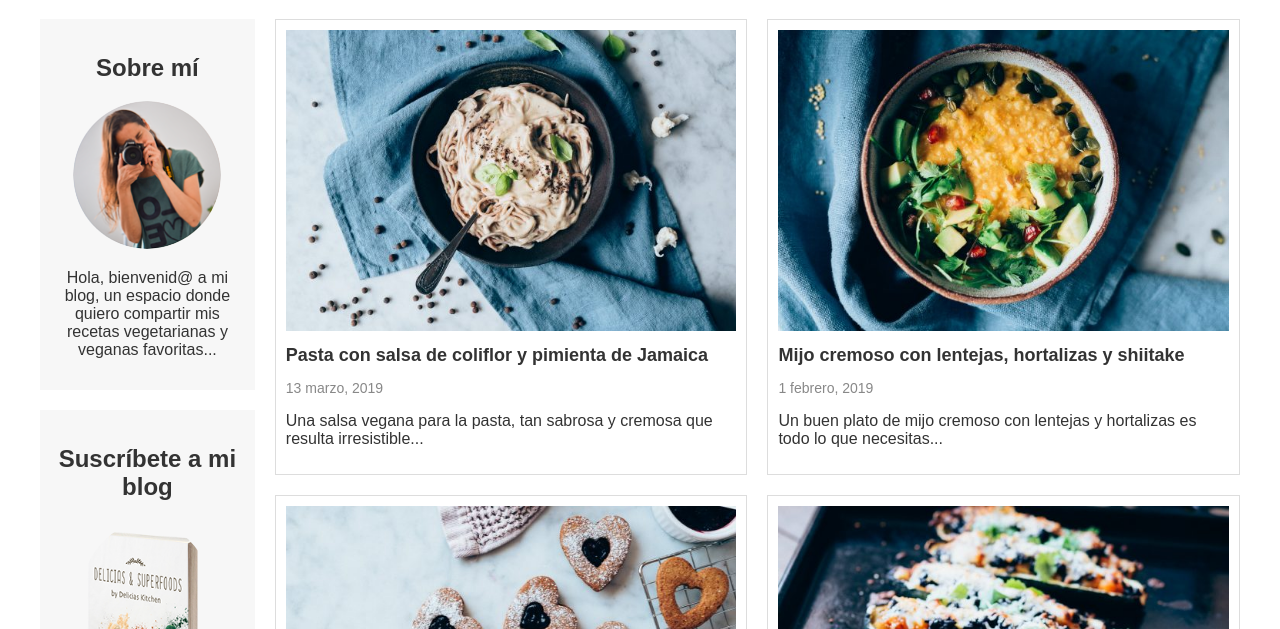
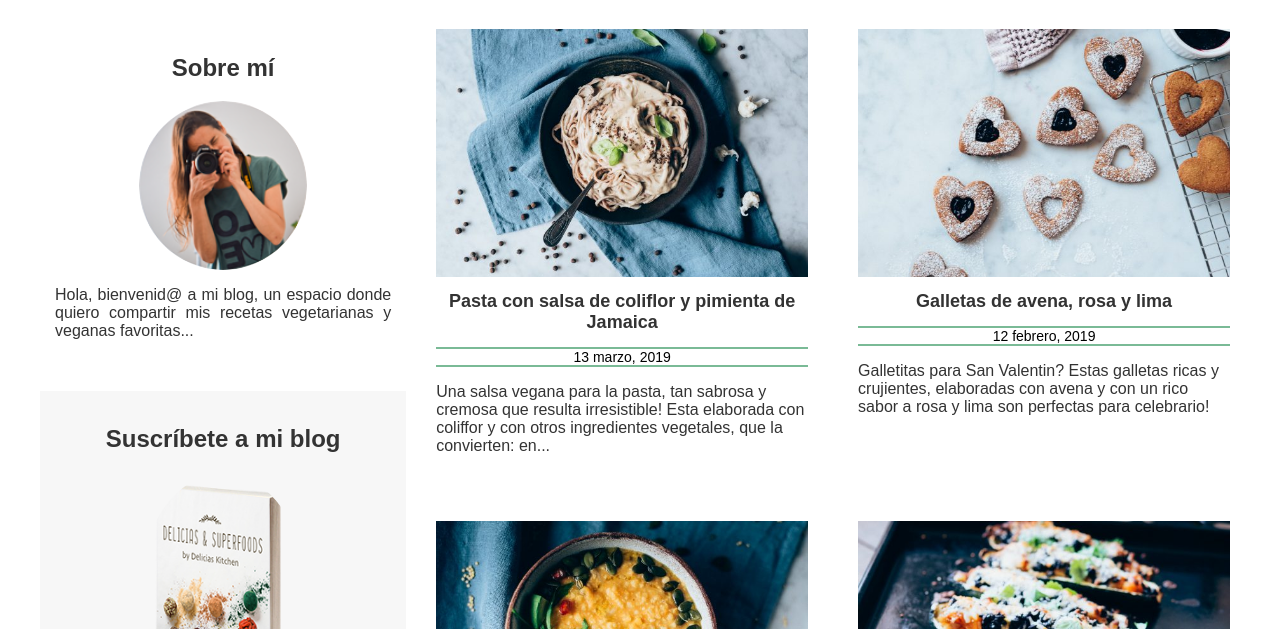
Before and after one commit to SergioITB/Pt4-Projecte, a plain HTML site: page index.html in a window 1280 px wide. Shown: the part 171-800 px from the top of the page. Drawn offline with Linux system fonts and the light colour scheme.

Commit message:
retoques finales, barra lateral justificada, ordenar articulos y  fondo sobre mi

```diff
--- a/css/estilo.css
+++ b/css/estilo.css
@@ -57,20 +57,37 @@ main {
 }
 
 aside {
-    width: 25%;
+    width: 45%;
 }
 
 /* Barra lateral */
-.sobre-mi, .suscripcion {
+.suscripcion {
     background-color: #f7f7f7;
     padding: 15px;
     margin-bottom: 20px;
     text-align: center;
 }
 
+.sobre-mi {
+    padding: 15px;
+    margin-bottom: 20px;
+    text-align: center;
+}
+
 .sobre-mi img, .suscripcion img {
-    width: 80%;
+    width: 50%;
     border-radius: 50%;
+    display: block;
+    margin-left: auto;
+    margin-right: auto;
+}
+
+.sobre-mi h2, .suscripcion h2 {
+    text-align: center;
+}
+
+.sobre-mi p, .suscripcion p {
+    text-align: justify;
 }
 
 .suscripcion button {
@@ -89,16 +106,16 @@ aside {
 
 /* Sección de artículos */
 .articulos {
-    width: 55%;
+    width: 100%;
     display: grid;
-    grid-template-columns: repeat(auto-fit, minmax(250px, 1fr));
-    gap: 20px;
+    grid-template-columns: repeat(2, 1fr);
+    gap: 30px;
 }
 
 .articulos article {
     background-color: #fff;
     padding: 10px;
-    border: 1px solid #ddd;
+    border: none;
 }
 
 .articulos img {
@@ -109,11 +126,15 @@ aside {
 .articulos h3 {
     font-size: 18px;
     margin: 10px 0 5px;
+    text-align: center;
 }
 
 .fecha {
-    color: #888;
+    color: #000000;
     font-size: 14px;
+    text-align: center;
+    border-bottom: solid 2px #7ABA96;
+    border-top: solid 2px #7ABA96;
 }
 
 /* Pie de página */
--- a/index.html
+++ b/index.html
@@ -46,27 +46,26 @@
                 <img src="imatges/Pasta.jpg" alt="Imagen de receta">
                 <h3>Pasta con salsa de coliflor y pimienta de Jamaica</h3>
                 <p class="fecha">13 marzo, 2019</p>
-                <p>Una salsa vegana para la pasta, tan sabrosa y cremosa que resulta irresistible...</p>
+                <p>Una salsa vegana para la pasta, tan sabrosa y cremosa que resulta irresistible! Esta elaborada con coliffor y con otros ingredientes vegetales, que la convierten: en...</p>
             </article>
             <article>
                 <img src="imatges/galletas.jpg" alt="Imagen de receta">
                 <h3>Galletas de avena, rosa y lima</h3>
                 <p class="fecha">12 febrero, 2019</p>
-                <p>Galletitas para San Valentín? Estas galletas ricas y crujientes, elaboradas con avena...</p>
+                <p>Galletitas para San Valentin? Estas galletas ricas y crujientes, elaboradas con avena y con un rico sabor a rosa y lima son perfectas para celebrario!
+                </p>
             </article>
-        </section>
-        <section class="articulos">
             <article>
                 <img src="imatges/mijo.jpg" alt="Imagen de receta">
                 <h3>Mijo cremoso con lentejas, hortalizas y shiitake</h3>
                 <p class="fecha">1 febrero, 2019</p>
-                <p>Un buen plato de mijo cremoso con lentejas y hortalizas es todo lo que necesitas...</p>
+                <p>Un buen plato de mijo cremoso con lentejas hortalizas es todo lo que necesitas para templar ef cuerpo este invierno! Delicioso y facil                </p>
             </article>
             <article>
                 <img src="imatges/calabacines.jpg" alt="Imagen de receta">
                 <h3>Calabacines rellenos de arroz negro y calabaza</h3>
                 <p class="fecha">18 diciembre, 2018</p>
-                <p>Estos calabacines rellenos de arroz negro y calabaza te sorprenderán...</p>
+                <p>Estos calabacines rellenos de arroz negro y calabaza que te propongo hoy, son la Gltima receta que publico en el blog en...</p>
             </article>
         </section>
     </main>
```
